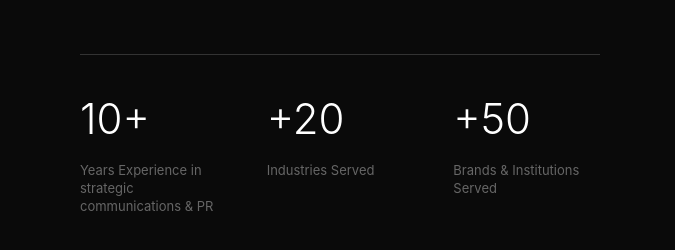
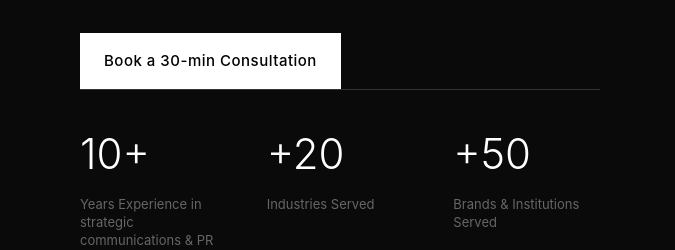
Before and after one commit to sahelpub21-debug/zakariagallouch, a plain HTML site: page index.html in a window 1280 px wide. Shown: the part 457-707 px from the top of the page, 0-675 px from the left. Drawn offline with Linux system fonts and the light colour scheme.

Commit message:
Update index.html

```diff
--- a/index.html
+++ b/index.html
@@ -229,6 +229,12 @@
         10+ years driving measurable results for aviation finance, technology, hospitality, and retail.
       </p>
 
+  <a class="cta-primary" href="#"
+   onclick="Calendly.initPopupWidget({url: 'https://calendly.com/gallouch-zakaria/30-min-consultation'}); return false;">
+  Book a 30-min Consultation
+</a>
+
+
       <div class="hero-stats">
         <div class="stat-item">
           <div class="stat-number">10+</div>
```
